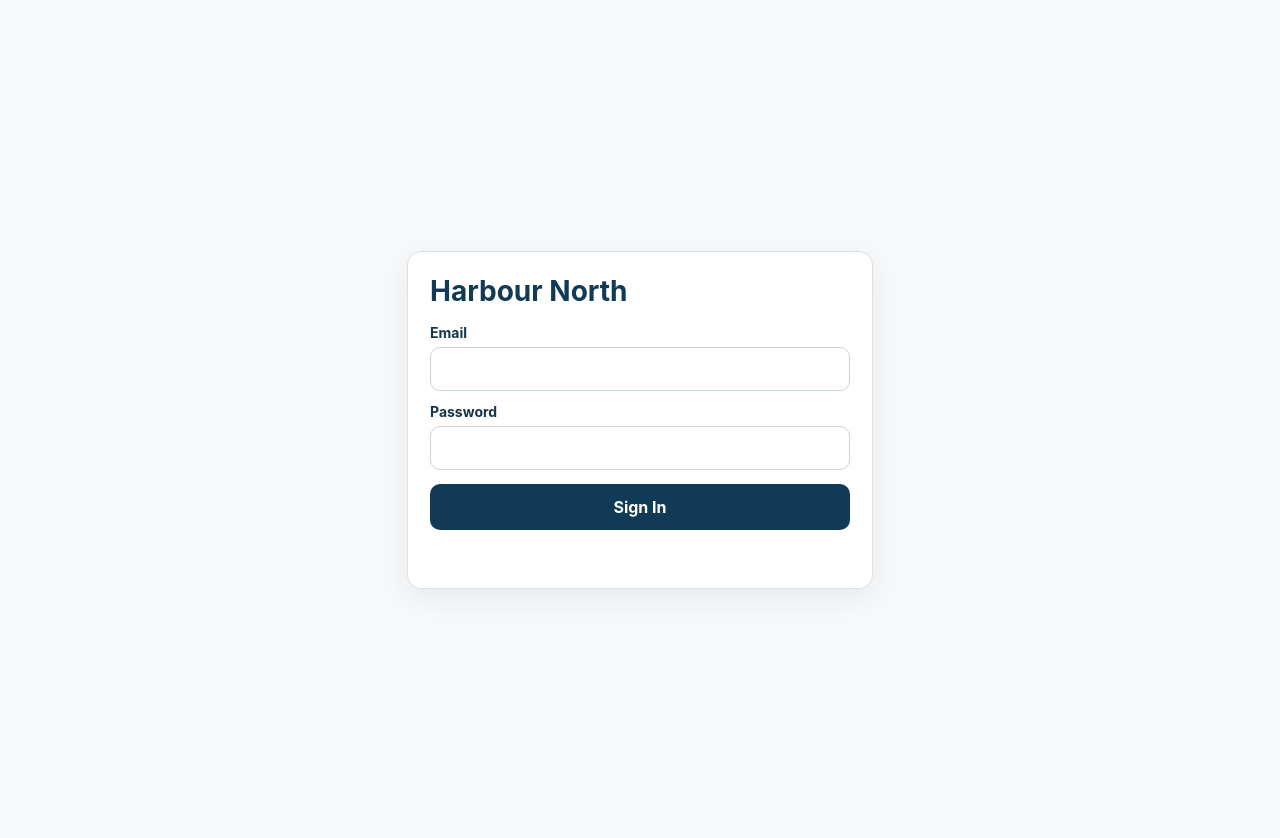
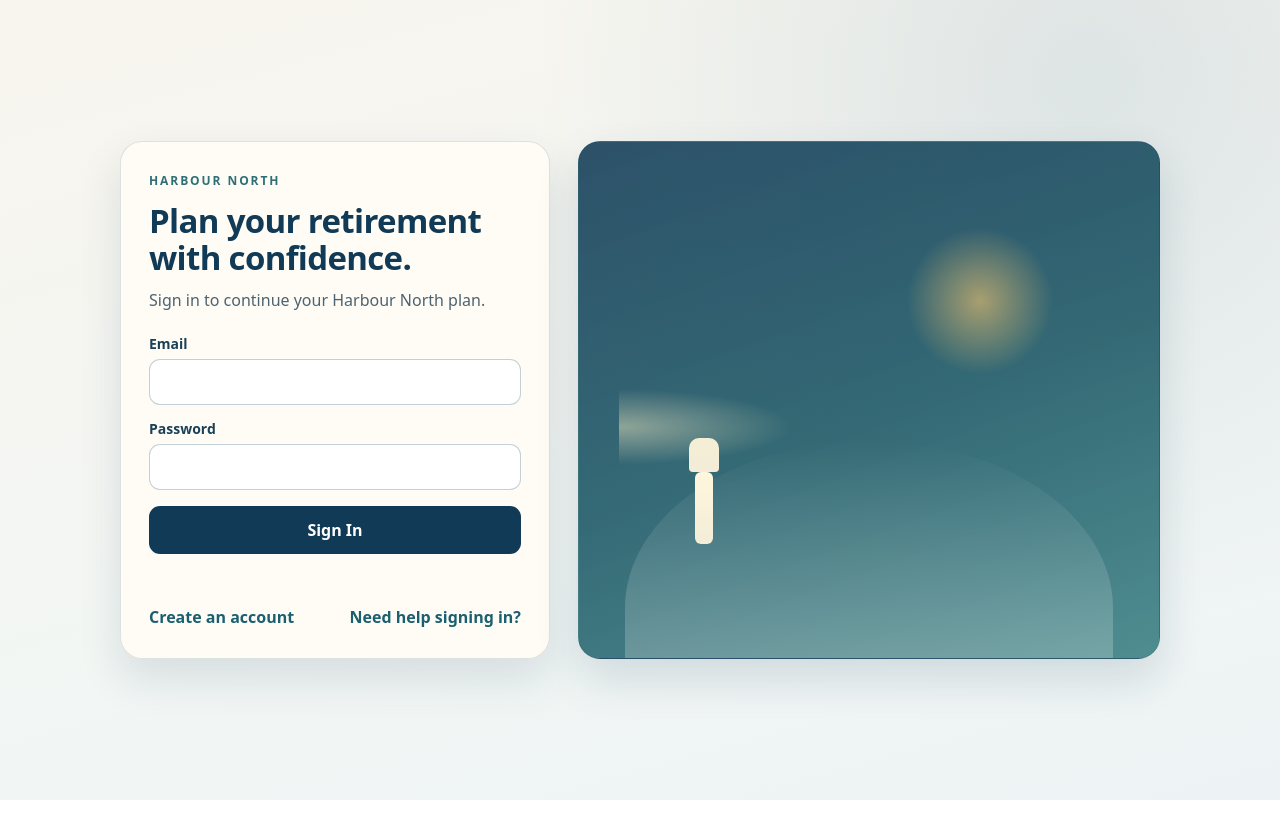
Before and after one commit to rcarch73-rgb/Alpha, a website: page auth/login.html in a window 1280 px wide. After the commit the page ends 800 px from the top, so only its background shows below. Drawn offline with nearby package versions, Linux system fonts and the light colour scheme.

Commit message:
feat(auth): redesign Harbour North login experience

```diff
--- a/app/css/auth.css
+++ b/app/css/auth.css
@@ -1,2 +1,29 @@
 
 .auth-panel{max-width:680px}.auth-message{min-height:24px;margin-top:16px;color:var(--muted);font-weight:750}.auth-message.error{color:var(--red)}.auth-message.success{color:var(--forest)}.auth-links{display:flex;justify-content:space-between;gap:14px;flex-wrap:wrap;margin-top:16px}.account-button{border:1px solid var(--line);background:#fff;color:var(--navy);border-radius:999px;padding:7px 12px;font-weight:800}.auth-card-actions{display:flex;gap:10px;flex-wrap:wrap;margin-top:16px}@media(max-width:620px){.auth-links{align-items:flex-start;flex-direction:column}.account-button{max-width:150px;overflow:hidden;text-overflow:ellipsis;white-space:nowrap}}
+
+body.hn-login-page{margin:0;min-height:100vh;font-family:ui-sans-serif,system-ui,-apple-system,"Segoe UI",sans-serif;background:radial-gradient(circle at 85% 10%,rgba(160,184,194,.28),transparent 42%),linear-gradient(165deg,#f8f5ee 0%,#f2f6f4 62%,#edf3f5 100%);color:#173548;display:grid;place-items:center;padding:24px;box-sizing:border-box}
+.hn-login-shell{width:min(1040px,100%);display:grid;grid-template-columns:minmax(0,430px) minmax(0,1fr);gap:28px;align-items:stretch}
+.hn-login-card{position:relative;background:rgba(255,252,246,.97);border:1px solid rgba(16,58,86,.14);border-radius:22px;padding:30px 28px;box-shadow:0 20px 44px rgba(16,58,86,.12)}
+.hn-login-brand{font-size:12px;letter-spacing:.16em;text-transform:uppercase;font-weight:800;color:#2f6f76;margin-bottom:14px}
+.hn-login-card h1{margin:0;font-size:33px;line-height:1.1;color:#103a56;letter-spacing:-.02em}
+.hn-login-copy{margin:12px 0 0;color:#4d6371;line-height:1.5;font-weight:520}
+body.hn-login-page form{margin-top:22px}
+body.hn-login-page label{display:block;margin:14px 0 6px;font-size:14px;font-weight:700;color:#1a4157}
+body.hn-login-page input{width:100%;min-height:46px;border:1px solid rgba(16,58,86,.24);border-radius:11px;padding:10px 12px;box-sizing:border-box;font:inherit;background:#fff;color:#173548}
+body.hn-login-page input:focus{outline:2px solid rgba(47,111,118,.26);outline-offset:1px;border-color:#2f6f76}
+body.hn-login-page button#signInBtn{margin-top:16px;width:100%;min-height:48px;border:0;border-radius:11px;background:#103a56;color:#fff;font:inherit;font-weight:750;cursor:pointer}
+body.hn-login-page button#signInBtn:disabled{opacity:.62;cursor:wait}
+body.hn-login-page #status{margin-top:14px;min-height:22px;font-size:14px;line-height:1.45;color:#415a6a}
+body.hn-login-page #status.error{color:#8f2d2d}
+body.hn-login-page #status.success{color:#1f6846}
+.hn-login-links{margin-top:16px;display:flex;justify-content:space-between;gap:12px;flex-wrap:wrap}
+.hn-login-links a{color:#1a6070;font-weight:700;text-decoration:none}
+.hn-login-links a:hover{text-decoration:underline}
+.hn-login-art{position:relative;border-radius:22px;border:1px solid rgba(16,58,86,.12);background:linear-gradient(160deg,rgba(16,58,86,.88) 0%,rgba(21,82,96,.86) 52%,rgba(43,118,122,.82) 100%);overflow:hidden;box-shadow:0 20px 44px rgba(16,58,86,.14)}
+.hn-login-art::before{content:"";position:absolute;inset:auto 8% 0 8%;height:42%;background:linear-gradient(to top,rgba(245,246,241,.24),rgba(245,246,241,0));border-radius:65% 65% 0 0/100% 100% 0 0}
+.hn-login-art::after{content:"";position:absolute;top:16%;left:56%;width:152px;height:152px;border-radius:50%;background:radial-gradient(circle,rgba(214,182,111,.72) 0%,rgba(214,182,111,0) 68%)}
+.hn-login-art .hn-beacon{position:absolute;bottom:22%;left:20%;width:18px;height:72px;background:linear-gradient(to top,#f3edd8,#fff6dc);border-radius:6px}
+.hn-login-art .hn-beacon::before{content:"";position:absolute;bottom:100%;left:50%;transform:translateX(-50%);width:30px;height:34px;border-radius:10px 10px 4px 4px;background:#f3edd8}
+.hn-login-art .hn-beacon::after{content:"";position:absolute;bottom:112%;left:50%;transform:translateX(-50%);width:170px;height:74px;background:radial-gradient(ellipse at left,rgba(255,243,198,.45),rgba(255,243,198,0) 72%)}
+@media(max-width:920px){.hn-login-shell{grid-template-columns:1fr}.hn-login-art{min-height:170px}}
+@media(max-width:620px){body.hn-login-page{padding:16px}.hn-login-card{padding:24px 20px}.hn-login-card h1{font-size:27px}.hn-login-links{flex-direction:column;align-items:flex-start}}
--- a/auth/login.html
+++ b/auth/login.html
@@ -4,79 +4,15 @@
   <meta charset="utf-8">
   <meta name="viewport" content="width=device-width,initial-scale=1">
   <title>Harbour North - Sign In</title>
-  <style>
-    body {
-      margin: 0;
-      font-family: -apple-system, BlinkMacSystemFont, "Segoe UI", sans-serif;
-      background: #f6f8f9;
-      color: #173548;
-      display: grid;
-      place-items: center;
-      min-height: 100vh;
-      padding: 20px;
-    }
-    .card {
-      width: min(420px, 100%);
-      background: #fff;
-      border: 1px solid #d8e2e8;
-      border-radius: 14px;
-      padding: 22px;
-      box-shadow: 0 10px 28px rgba(0, 0, 0, 0.06);
-    }
-    h1 {
-      margin: 0 0 16px;
-      font-size: 28px;
-      color: #103a56;
-    }
-    label {
-      display: block;
-      margin: 12px 0 6px;
-      font-weight: 700;
-      font-size: 14px;
-    }
-    input {
-      width: 100%;
-      min-height: 44px;
-      border: 1px solid #c8d4dc;
-      border-radius: 10px;
-      padding: 10px 12px;
-      font: inherit;
-      box-sizing: border-box;
-    }
-    button {
-      margin-top: 14px;
-      width: 100%;
-      min-height: 46px;
-      border: 0;
-      border-radius: 10px;
-      background: #103a56;
-      color: #fff;
-      font: inherit;
-      font-weight: 700;
-      cursor: pointer;
-    }
-    button:disabled {
-      opacity: 0.6;
-      cursor: wait;
-    }
-    #status {
-      margin-top: 14px;
-      min-height: 22px;
-      font-size: 14px;
-      line-height: 1.45;
-      color: #4a5d6b;
-    }
-    #status.error {
-      color: #9a2f2f;
-    }
-    #status.success {
-      color: #216545;
-    }
-  </style>
+  <link rel="stylesheet" href="../app/css/auth.css">
 </head>
-<body>
-  <main class="card">
-    <h1>Harbour North</h1>
+<body class="hn-login-page">
+  <main class="hn-login-shell" aria-labelledby="hnLoginTitle">
+    <section class="hn-login-card">
+      <div class="hn-login-brand" aria-hidden="true">Harbour North</div>
+      <h1 id="hnLoginTitle">Plan your retirement with confidence.</h1>
+      <p class="hn-login-copy">Sign in to continue your Harbour North plan.</p>
+
       <form id="loginForm" novalidate>
         <label for="email">Email</label>
         <input id="email" name="email" type="email" autocomplete="email" required>
@@ -87,6 +23,13 @@
         <button id="signInBtn" type="submit">Sign In</button>
         <div id="status" aria-live="polite"></div>
       </form>
+
+      <div class="hn-login-links">
+        <a href="../app/#createAccount">Create an account</a>
+        <a href="../app/#signIn">Need help signing in?</a>
+      </div>
+    </section>
+    <div class="hn-login-art" aria-hidden="true"><span class="hn-beacon"></span></div>
   </main>
 
   <script src="https://cdn.jsdelivr.net/npm/@supabase/supabase-js@2"></script>
```
Lines whose indentation alone changed are shown as unchanged.
